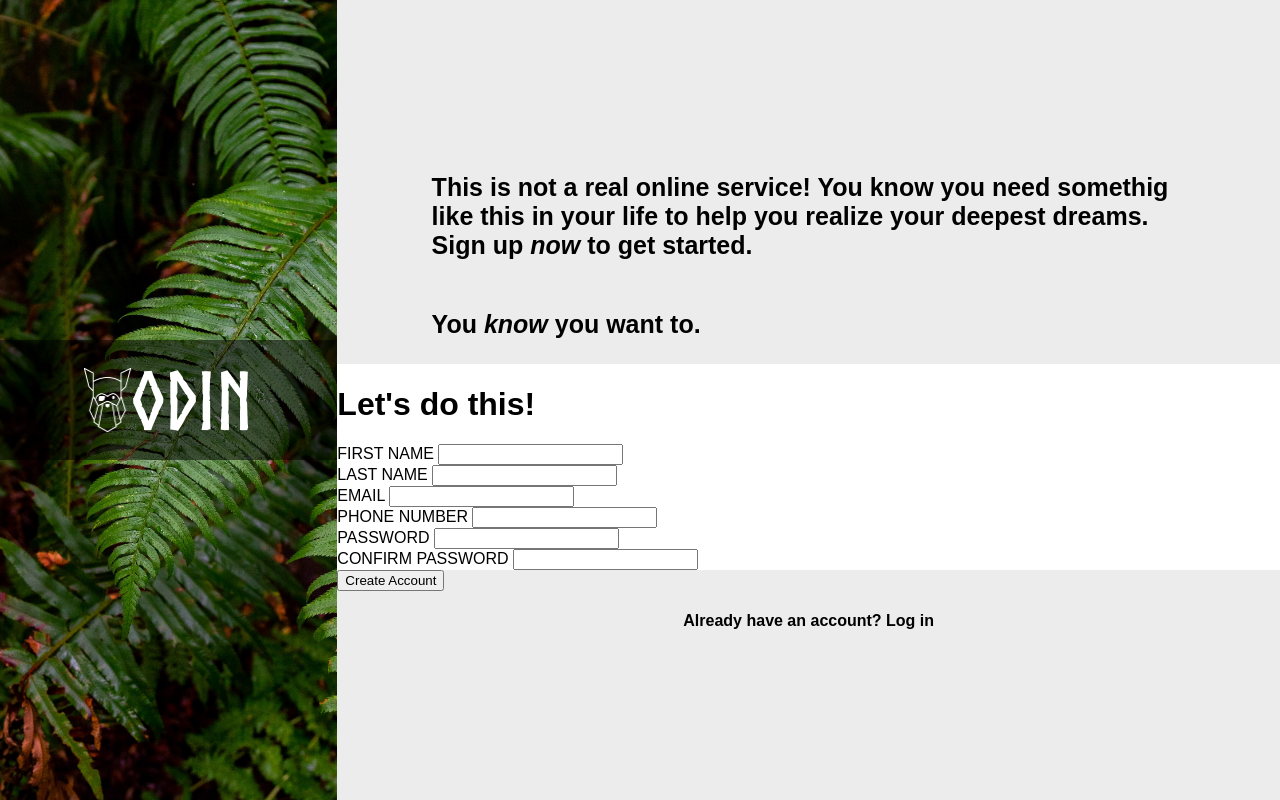
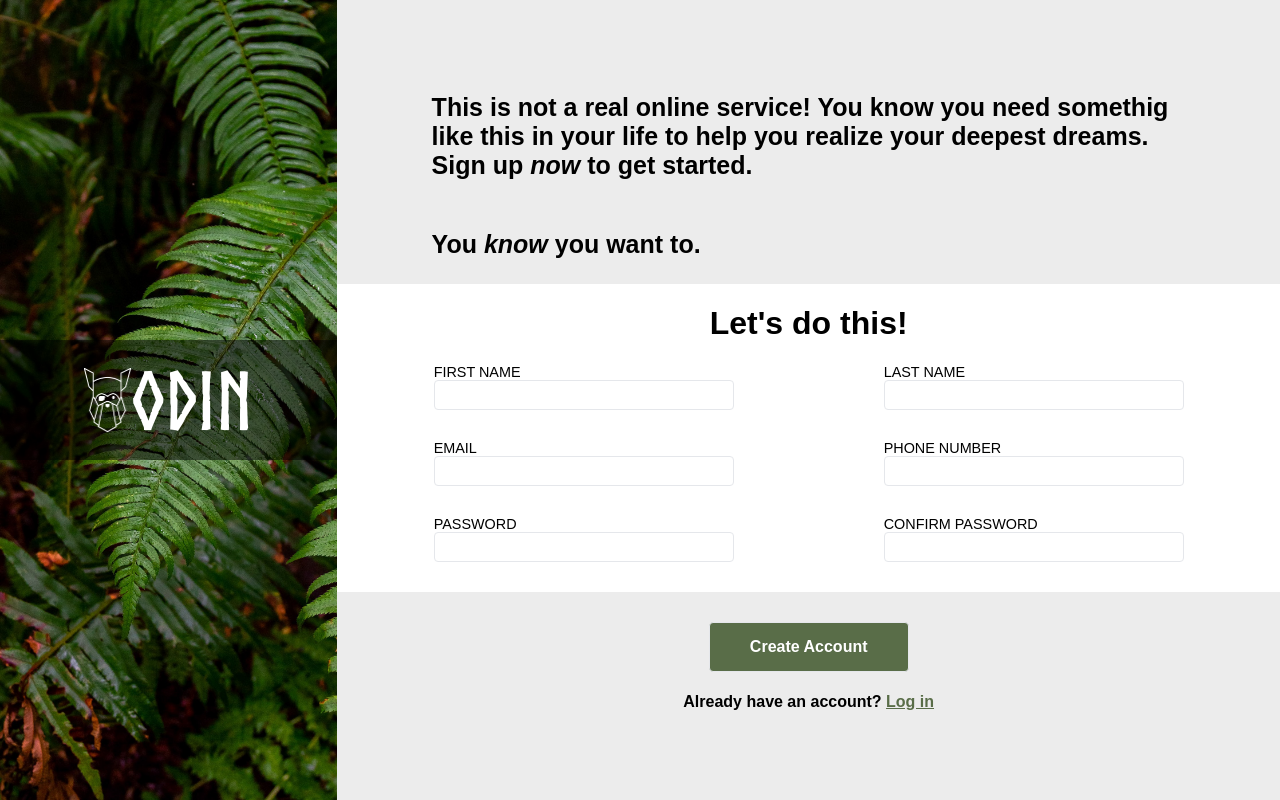
Before and after one commit to Martin-Ukhanov/sign-up, a plain HTML site: page index.html in a window 1280 px wide. Drawn offline with Linux system fonts and the light colour scheme.

Commit message:
Completed webpage.

```diff
--- a/index.html
+++ b/index.html
@@ -16,21 +16,27 @@
         <div id="right">
             <p>This is not a real online service! You know you need somethig like this in your life to help you realize your deepest dreams. Sign up <em>now</em> to get started.</p>
             <p>You <em>know</em> you want to.</p>
-            <form action="post">
+            <form action="#">
                 <div id="form-container">
                     <h1>Let's do this!</h1>
+                    <div id="input-container">
+                        <div class="input-container">
                             <label for="firstName">
                                 FIRST NAME <input type="text" id="firstName">
                             </label>
                             <label for="lastName">
                                 LAST NAME <input type="text" id="lastName">
                             </label>
+                        </div>
+                        <div class="input-container">
                             <label for="email">
                                 EMAIL <input type="email" id="email">
                             </label>
                             <label for="phone">
                                 PHONE NUMBER <input type="tel" id="phone">
                             </label>
+                        </div>
+                        <div class="input-container">
                             <label for="password">
                                 PASSWORD <input type="password" id="password">
                             </label>
@@ -38,9 +44,11 @@
                                 CONFIRM PASSWORD <input type="password" id="confirmPassword">
                             </label>
                         </div>
+                    </div>
+                </div>
                 <button type="submit">Create Account</button>
+                <h4>Already have an account? <a href="">Log in</a></h4>
             </form>
-            <h4>Already have an account? Log in</h4>
         </div>
     </body>
 </html>
--- a/style.css
+++ b/style.css
@@ -54,10 +54,71 @@ body {
 
 form {
     width: 100%;
+    display: flex;
+    flex-direction: column;
+    align-items: center;
 }
 
 #form-container {
+    width: 100%;
+    margin-bottom: 30px;
     display: flex;
     flex-direction: column;
+    align-items: center;
     background-color: white;
 }
+
+#input-container {
+    display: flex;
+    flex-direction: column;
+    row-gap: 30px;
+    padding-bottom: 30px;
+}
+
+.input-container {
+    display: flex;
+    justify-content: center;
+    column-gap: 25%;
+}
+
+label, input {
+    display: flex;
+    flex-direction: column;
+}
+
+label {
+    font-size: 0.9rem;
+}
+
+input {
+    width: 300px;
+    height: 30px;
+    padding: 0;
+    margin: 0;
+    box-sizing: border-box;
+    -webkit-appearance: none;
+    appearance: none;
+    border: 1px solid #E5E7EB;
+    border-radius: 4px;
+    padding: 4px;
+    font-size: 100%;
+}
+
+button {
+    width: 200px;
+    height: 50px;
+    background-color: #596D48;
+    border: 1px solid #E5E7EB;
+    border-radius: 4px;
+    color: white;
+    font-size: 1rem;
+    font-weight: bold;
+}
+
+button:hover {
+    border: 2px solid black;
+}
+
+a:link, a:visited {
+    color: #596D48;
+}
```
Lines whose indentation alone changed are shown as unchanged.
